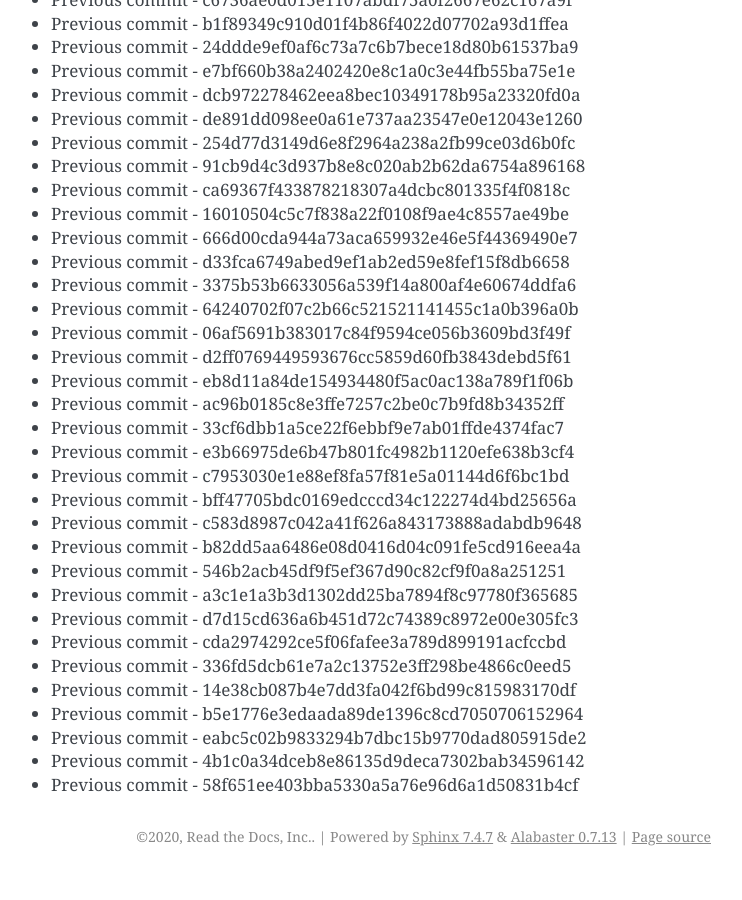
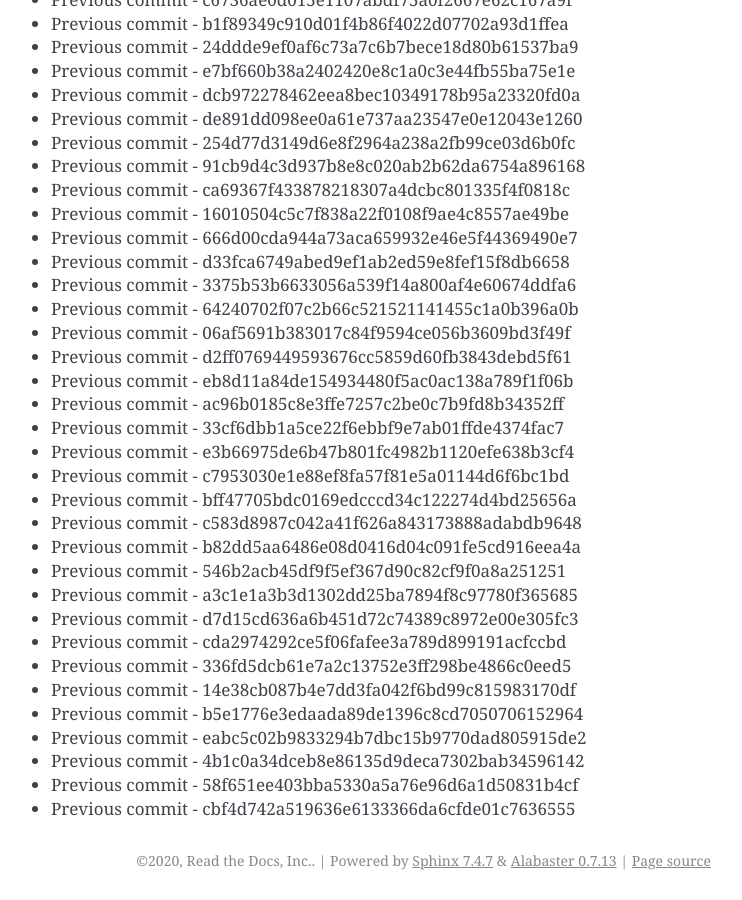
Before and after one commit to readthedocs/rtd-git-stresstest, a Sphinx documentation site: the page built from docs/updates.rst, in a window 1280 px wide and 900 px high, scrolled down 40801 px. Shown: the whole window, without its empty margins (399-1141 px from the left). Built offline with Sphinx 7.4.7, drawn with Linux system fonts in a browser that asks for light colours; before the commit the page ends 41677 px from its top, so only the background shows below that.

Commit message:
Generating commit from previous: cbf4d742a519636e6133366da6cfde01c7636555

```diff
--- a/docs/updates.rst
+++ b/docs/updates.rst
@@ -1746,3 +1746,4 @@ It can be tested for any performance characteristics.
 * Previous commit - eabc5c02b9833294b7dbc15b9770dad805915de2
 * Previous commit - 4b1c0a34dceb8e86135d9deca7302bab34596142
 * Previous commit - 58f651ee403bba5330a5a76e96d6a1d50831b4cf
+* Previous commit - cbf4d742a519636e6133366da6cfde01c7636555
```
